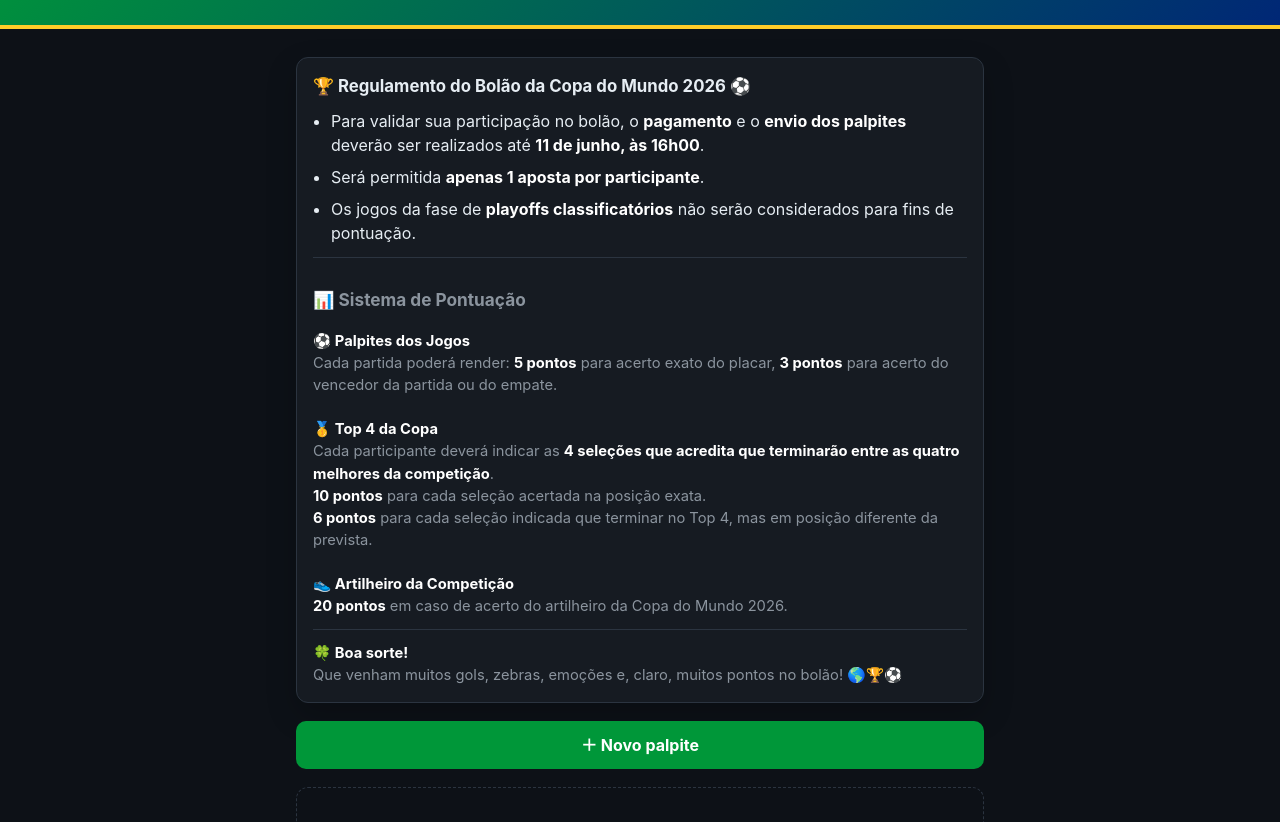
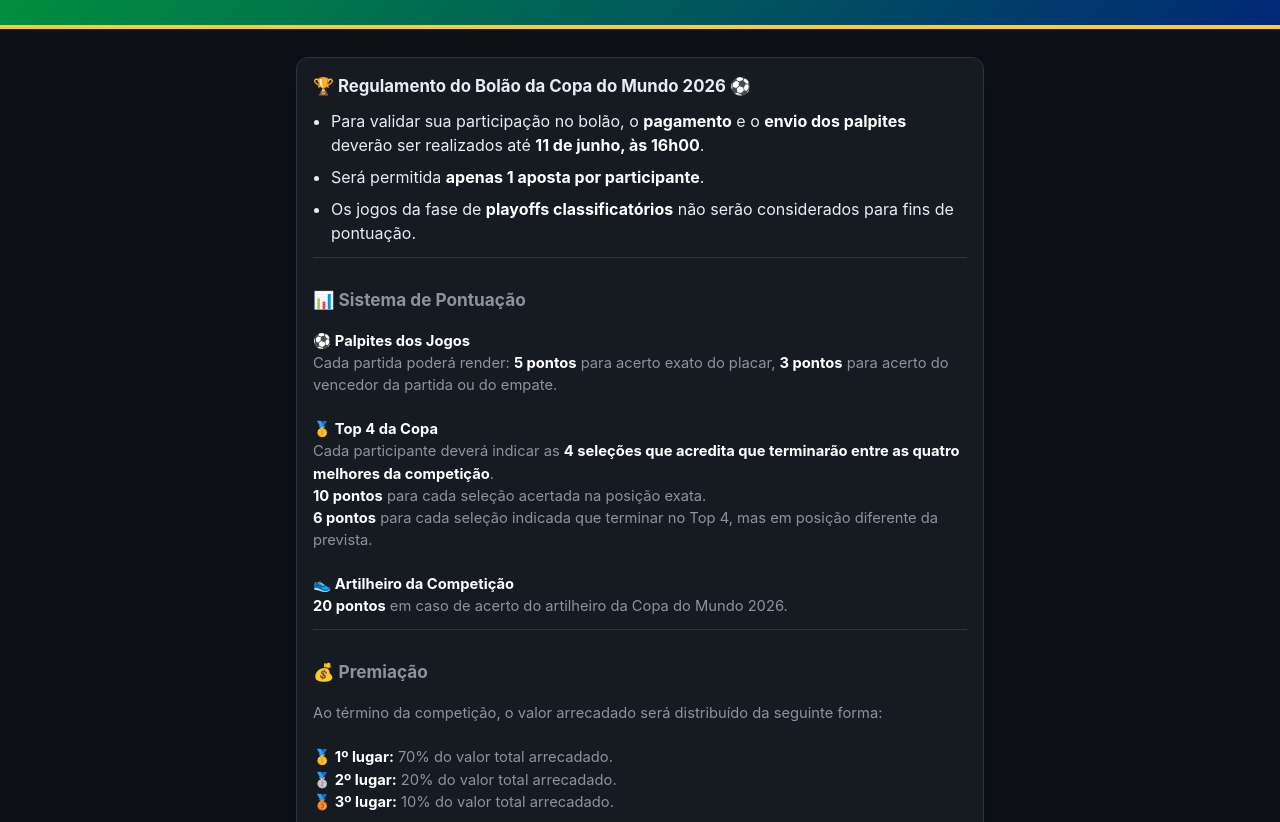
Before and after one commit to vitorpola/vitorpola.github.io, a plain HTML site: page bolao/index.html in a window 1280 px wide. Shown: the part 101-923 px from the top of the page. Drawn offline with Linux system fonts and the light colour scheme.

Commit message:
feat: adicionar seção de premiação ao Bolão da Copa 2026

```diff
--- a/bolao/index.html
+++ b/bolao/index.html
@@ -144,6 +144,13 @@
       <strong>20 pontos</strong> em caso de acerto do artilheiro da Copa do Mundo 2026.
     </div>
     <div class="obs">
+      <h3>💰 Premiação</h3>
+      Ao término da competição, o valor arrecadado será distribuído da seguinte forma:<br><br>
+      <strong>🥇 1º lugar:</strong> 70% do valor total arrecadado.<br>
+      <strong>🥈 2º lugar:</strong> 20% do valor total arrecadado.<br>
+      <strong>🥉 3º lugar:</strong> 10% do valor total arrecadado.
+    </div>
+    <div class="obs">
       <strong>🍀 Boa sorte!</strong><br>
       Que venham muitos gols, zebras, emoções e, claro, muitos pontos no bolão! 🌎🏆⚽
     </div>
```
